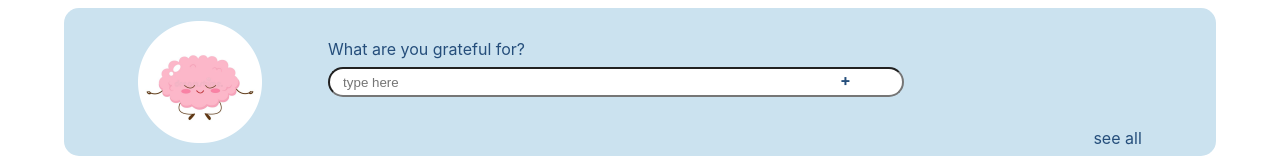
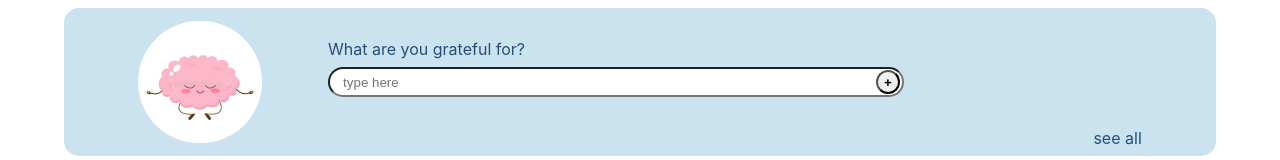
Before and after one commit to maroaraujo/final-project_front-end-surch, a Next.js app in the folder reconnect/: page /home in a window 1280 px wide. Shown: the part 306-466 px from the top of the page. Built offline with nearby package versions, Linux system fonts and the light colour scheme; no server answers.

Commit message:
changed button css and made input dissapear for gratitude

```diff
--- a/reconnect/component/Gratitude/Gratitude.js
+++ b/reconnect/component/Gratitude/Gratitude.js
@@ -20,12 +20,10 @@ function Gratitude() {
   useEffect(() => {
 
   async function getGratitude() {
-    console.log("Inside Axios to get gratitude");
     try {
       const url = "https://reconnect-surch.herokuapp.com/gratitude";
       const response = await fetch(url);
       const data = await response.json();
-      console.log("this is data INSIDE TRY", data.payload);
       let randomNumber = Math.floor(Math.random() * data.payload.length)
       setGratitudeData(data.payload[randomNumber].gratitude);
       let date = (data.payload[randomNumber].date).substring(0,10);
@@ -33,7 +31,6 @@ function Gratitude() {
       setGratitudeDate(formatDate(date));
     } catch (err) {
       const data = "Sorry, we couldn't find the data you wanted.";
-      console.log(data);
 
     }}
     getGratitude();
@@ -44,13 +41,10 @@ function Gratitude() {
   function handleChange(e) {
     setTextGratitude(e.target.value);
   }
-  console.log("textGratitude", textGratitude);
 
   function handleClick(e) {
     //console.log("textGratitude", textGratitude);
     let currentDate = new Date().toISOString().slice(0, 10);
-
-    console.log("currentDate", currentDate);
 
     //This is the object that we are sending to the database
     const sendData = {
@@ -74,6 +68,7 @@ function Gratitude() {
 
     }
     sendGratitude(sendData);
+    setTextGratitude("");
   }
 
 
@@ -87,10 +82,11 @@ function Gratitude() {
             className={stylesGratitude.input}
             placeholder="   type here"
             onChange={handleChange}
+            value={textGratitude}
           ></input>
-          <p onClick={handleClick} className={stylesGratitude.addButton}>
+          <button onClick={handleClick} className={stylesGratitude.addButton}>
             +
-          </p>
+          </button>
         </div>
         <p className={stylesGratitude.ptags}>
           {gratitudeDate}
--- a/reconnect/component/Gratitude/Gratitude.module.css
+++ b/reconnect/component/Gratitude/Gratitude.module.css
@@ -9,9 +9,10 @@
 }
 .addButton{
     margin:3px;
-    margin-left: -5vw;
+    margin-left: -3.5vh;
     font-weight: bold;
     align-items: center;
+    border-radius: 50%;
 }
 .ptags{
     margin-bottom:1vh;
```
Also changed, not shown: reconnect/pages/gratitudewall.js (+0 -8 lines), 1 other file (tests, documents, lock files or other folders).
